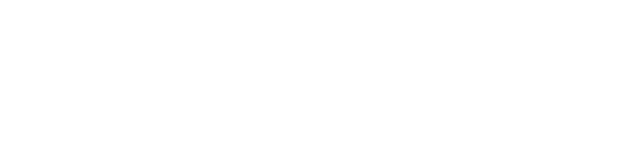
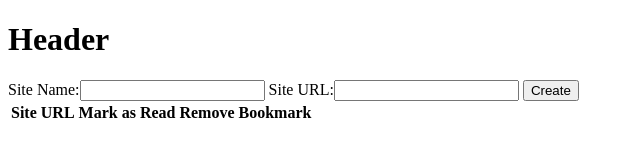
Before and after one commit to gprocell927/linked-list, a plain HTML site: page index.html in a window 1280 px wide. Shown: the whole page, without its empty margins (0-640 px from the left). Drawn offline with nearby package versions, Linux system fonts and the light colour scheme.

Commit message:
html structure

```diff
--- a/index.html
+++ b/index.html
@@ -7,6 +7,35 @@
   </head>
   <body>
 
+    <h1>Header</h1>
+
+    <section class="user-input">
+      <form>
+      Site Name:<input type="text" name="site-name">
+      Site URL:<input type="url" name="url">
+      <input type="submit" value="Create">
+      </form>
+    </section>
+
+    <section class="user-bookmarks">
+      <!-- submit onclick="showinput" -->
+      <table class="bookmarks">
+        <thead>
+          <tr>
+            <th>Site</th>
+            <th>URL</th>
+            <th>Mark as Read</th>
+            <th>Remove Bookmark</th>
+          </tr>
+        </thead>
+        <tbody>
+        </tbody>
+
+
+      </table>
+
+    </section>
+
 
 
     <script src="https://code.jquery.com/jquery-2.2.3.js"></script>
```
